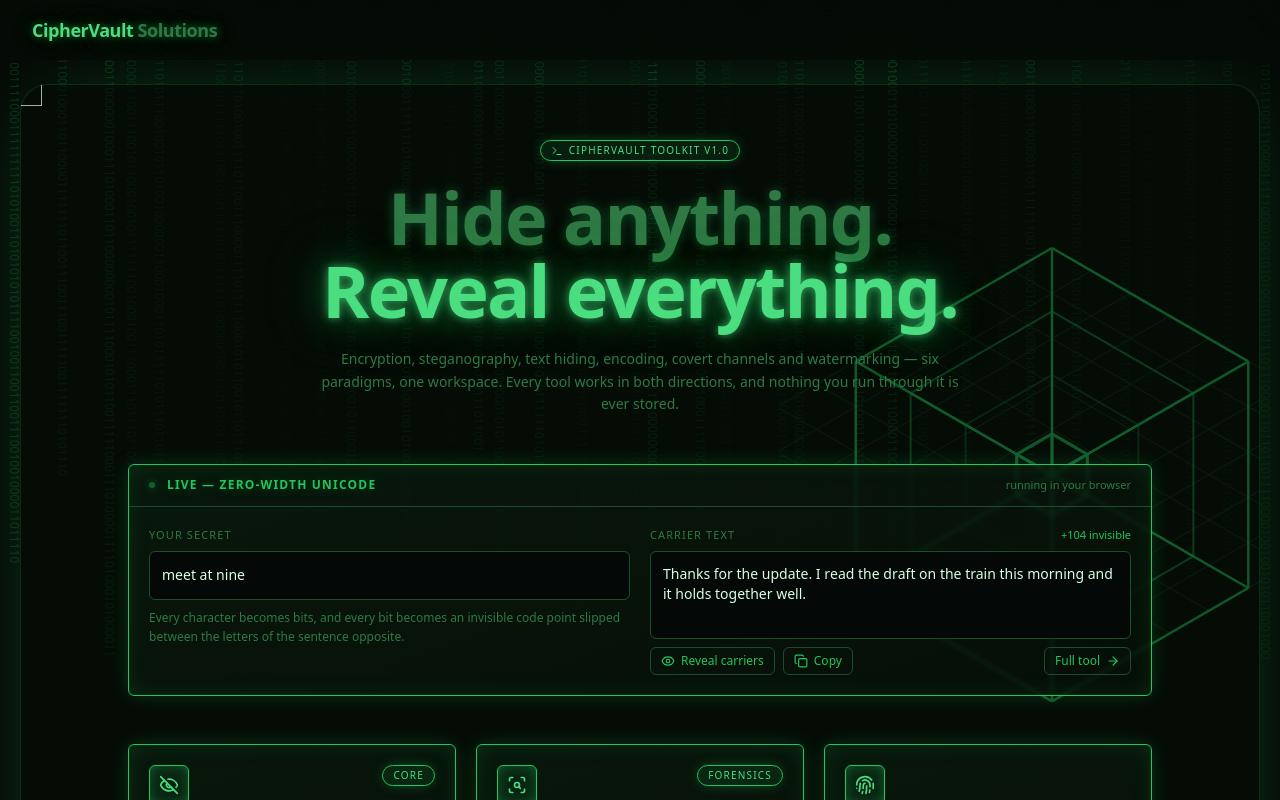
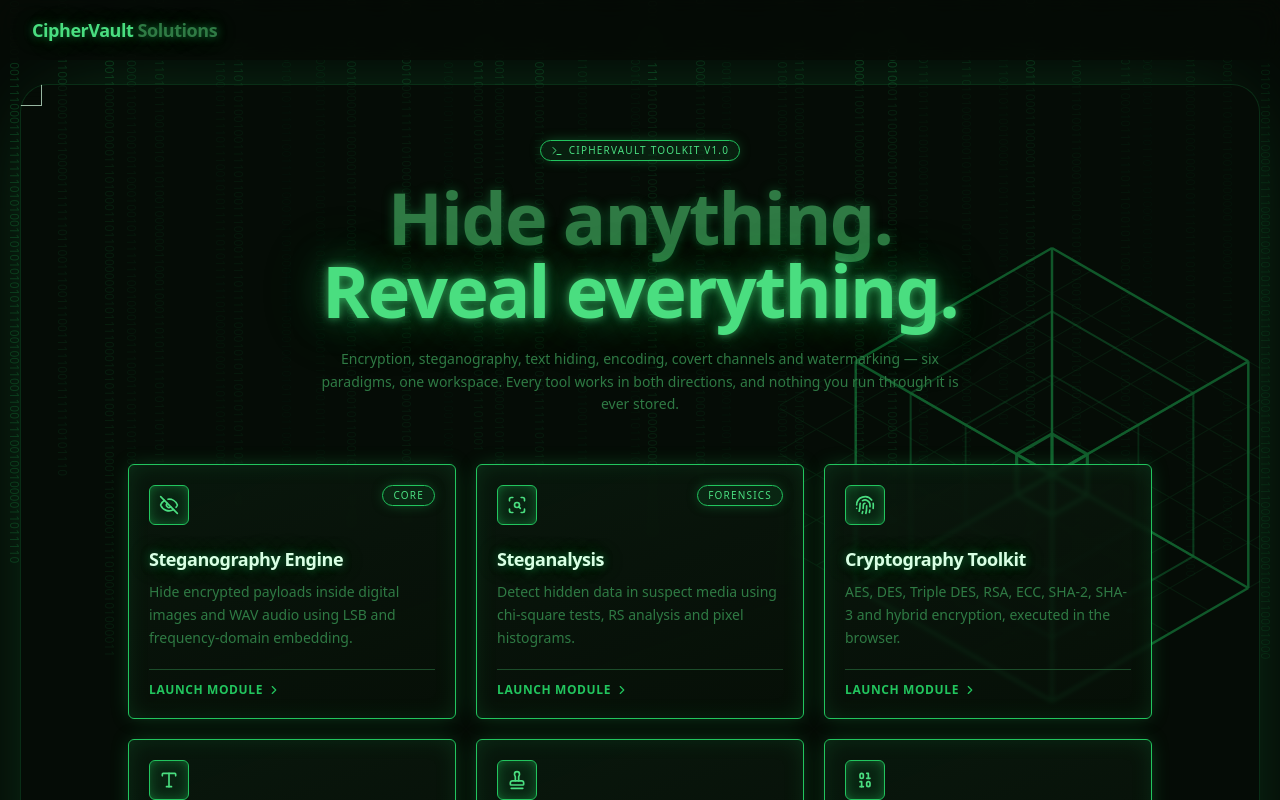
Before and after one commit to IbrahimAltaf78/Ciphervault-toolkit, a Next.js app: page / in a window 1280 px wide. Shown: the top 800 px of the page. Built offline with nearby package versions, Linux system fonts and the light colour scheme.

Commit message:
revert(home): drop the inline zero-width demo
Removed at the user's request — the hero reads better without it.

```diff
--- a/src/app/page.tsx
+++ b/src/app/page.tsx
@@ -11,7 +11,6 @@ import {
   type LucideIcon,
 } from "lucide-react";
 import { WireCube } from "@/components/layout/WireCube";
-import { LiveDemo } from "@/components/home/LiveDemo";
 
 interface Module {
   title: string;
@@ -109,8 +108,6 @@ export default function HomePage() {
           </p>
         </header>
 
-        <LiveDemo />
-
         {/* Modules */}
         <ul className="grid gap-5 sm:grid-cols-2 lg:grid-cols-3">
           {MODULES.map((module) => (
--- a/src/components/home/LiveDemo.tsx
+++ /dev/null
@@ -1,131 +0,0 @@
-"use client";
-
-import { useMemo, useState } from "react";
-import Link from "next/link";
-import { ArrowRight, Check, Copy, Eye, EyeOff } from "lucide-react";
-import { hideZeroWidth, revealZeroWidth } from "@/lib/text-hiding/zero-width";
-
-/**
- * A working tool on the landing page.
- *
- * Not a mockup and not a recording — this calls the same `hideZeroWidth` the
- * text-hiding module uses, so whatever a visitor types here is genuinely
- * encoded into invisible code points they can copy out and paste anywhere.
- *
- * Zero-width was the right technique to put in front: its output is visually
- * identical to its input, which is the single most convincing thing this
- * toolkit does, and it needs no key, no file and no backend to demonstrate.
- */
-const COVER =
-  "Thanks for the update. I read the draft on the train this morning and it holds together well.";
-
-export function LiveDemo() {
-  const [secret, setSecret] = useState("meet at nine");
-  const [isRevealed, setIsRevealed] = useState(false);
-  const [hasCopied, setHasCopied] = useState(false);
-
-  const result = useMemo(() => hideZeroWidth(secret, COVER), [secret]);
-  const output = result.ok ? result.value : "";
-
-  // The whole point: the carriers add characters that take up no space.
-  const hiddenChars = output.length - COVER.length;
-
-  async function copyOutput() {
-    if (!output) return;
-    await navigator.clipboard.writeText(output);
-    setHasCopied(true);
-    window.setTimeout(() => setHasCopied(false), 1800);
-  }
-
-  return (
-    <section className="phos-card overflow-hidden">
-      <header className="flex flex-wrap items-center gap-x-3 gap-y-1 border-b border-phos-line px-5 py-3">
-        <span className="phos-dot" aria-hidden />
-        <h2 className="font-mono text-xs font-bold uppercase tracking-widest text-phos">
-          Live &mdash; zero-width Unicode
-        </h2>
-        <span className="ml-auto font-mono text-[11px] text-phos-dim">
-          running in your browser
-        </span>
-      </header>
-
-      <div className="grid gap-5 p-5 md:grid-cols-2">
-        {/* Input */}
-        <div className="space-y-2">
-          <label
-            htmlFor="demo-secret"
-            className="block font-mono text-[11px] uppercase tracking-widest text-phos-dim"
-          >
-            Your secret
-          </label>
-          <input
-            id="demo-secret"
-            value={secret}
-            onChange={(event) => setSecret(event.target.value)}
-            maxLength={60}
-            spellCheck={false}
-            placeholder="Type something..."
-            className="cv-field w-full"
-          />
-          <p className="text-xs leading-relaxed text-phos-dim">
-            Every character becomes bits, and every bit becomes an invisible
-            code point slipped between the letters of the sentence opposite.
-          </p>
-        </div>
-
-        {/* Output */}
-        <div className="space-y-2">
-          <div className="flex flex-wrap items-center justify-between gap-2">
-            <span className="font-mono text-[11px] uppercase tracking-widest text-phos-dim">
-              Carrier text
-            </span>
-            <span className="font-mono text-[11px] text-phos">
-              +{hiddenChars} invisible
-            </span>
-          </div>
-
-          <output className="cv-field block min-h-[5.5rem] whitespace-pre-wrap break-words text-sm">
-            {isRevealed ? revealZeroWidth(output) : output}
-          </output>
-
-          <div className="flex flex-wrap gap-2">
-            <button
-              type="button"
-              onClick={() => setIsRevealed((shown) => !shown)}
-              className="cv-btn text-xs"
-            >
-              {isRevealed ? (
-                <EyeOff aria-hidden className="size-3.5" />
-              ) : (
-                <Eye aria-hidden className="size-3.5" />
-              )}
-              {isRevealed ? "Hide carriers" : "Reveal carriers"}
-            </button>
-
-            <button type="button" onClick={copyOutput} className="cv-btn text-xs">
-              {hasCopied ? (
-                <Check aria-hidden className="size-3.5 text-phos-hot" />
-              ) : (
-                <Copy aria-hidden className="size-3.5" />
-              )}
-              {hasCopied ? "Copied" : "Copy"}
-            </button>
-
-            <Link href="/text-hiding/zero-width" className="cv-btn ml-auto text-xs">
-              Full tool
-              <ArrowRight aria-hidden className="size-3.5" />
-            </Link>
-          </div>
-
-          {isRevealed && (
-            <p className="text-xs text-phos-dim">
-              Preview only &mdash; copying always takes the real, invisible text.
-            </p>
-          )}
-        </div>
-      </div>
-    </section>
-  );
-}
-
-export default LiveDemo;
```
